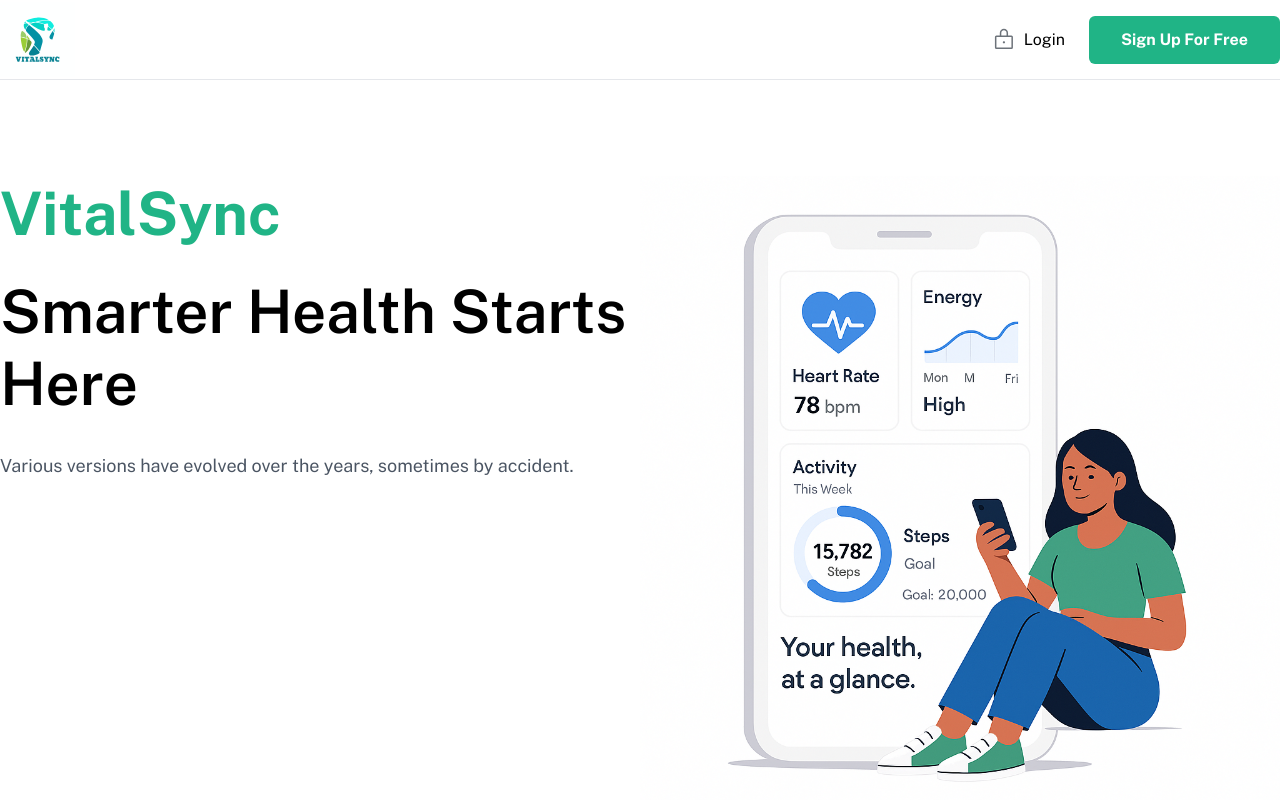
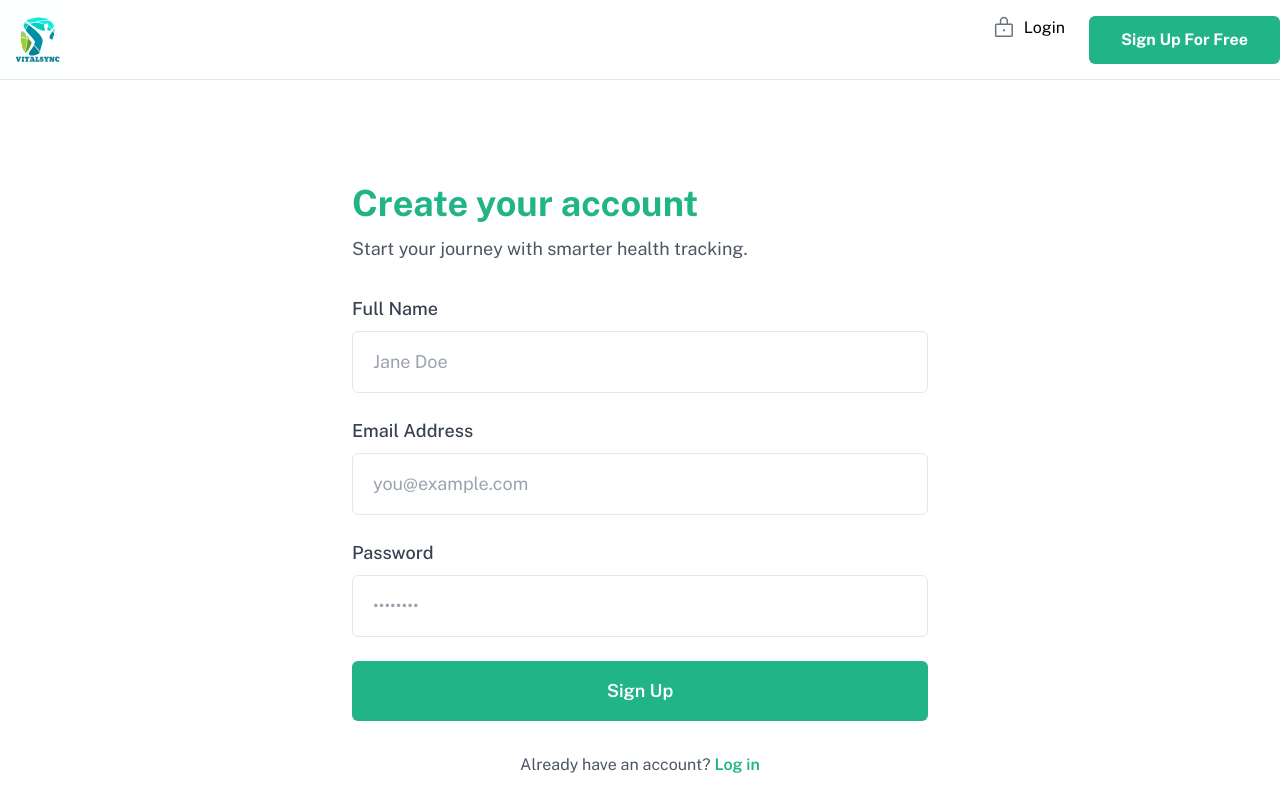
Before and after one commit to CPonce365/healthcare, a React (Vite) app: page /signup in a window 1280 px wide. Shown: the top 800 px of the page. Built offline with nearby package versions, Linux system fonts and the light colour scheme.

Commit message:
login and signup routes and pages with form

```diff
--- a/package.json
+++ b/package.json
@@ -12,6 +12,7 @@
     "react": "^18.2.0",
     "react-dom": "^18.2.0",
     "react-icons": "^4.7.1",
+    "react-router-dom": "^7.5.3",
     "react-slick": "^0.29.0",
     "slick-carousel": "^1.8.1"
   },
--- a/src/App.jsx
+++ b/src/App.jsx
@@ -1,17 +1,31 @@
 import React from 'react';
-import { Hero, Navbar,Companies, Feedback, Footer } from './components';
-import './App.css'
+import { BrowserRouter as Router, Routes, Route } from 'react-router-dom';
+import { Hero, Navbar, Companies, Feedback, Footer } from './components';
+import Login from './components/Login';
+import Signup from './components/Signup';
+import './App.css';
 
 const App = () => {
   return (
-    <div>
+    <Router>
       <Navbar />
-      <Hero />
-      <Companies/>
-      <Feedback />
-      <Footer />
-    </div>
-  )
-}
+      <Routes>
+        {/* Homepage Route */}
+        <Route path="/" element={
+          <>
+            <Hero />
+            <Companies />
+            <Feedback />
+            <Footer />
+          </>
+        } />
 
-export default App
+        {/* Login & Signup Routes */}
+        <Route path="/login" element={<Login />} />
+        <Route path="/signup" element={<Signup />} />
+      </Routes>
+    </Router>
+  );
+};
+
+export default App;
--- /dev/null
+++ b/src/components/Login.jsx
@@ -0,0 +1,47 @@
+import React from 'react';
+import { Link } from 'react-router-dom';
+
+const Login = () => {
+  return (
+    <div className="min-h-screen flex items-center justify-center bg-white px-4">
+      <div className="w-full max-w-xl">
+        <h1 className="text-4xl font-bold text-[#20B486] mb-3">Welcome back</h1>
+        <p className="text-lg text-gray-600 mb-8">Log in to access your health dashboard.</p>
+
+        <form className="space-y-6">
+          <div>
+            <label className="block text-lg font-medium text-gray-700">Email Address</label>
+            <input
+              type="email"
+              placeholder="you@example.com"
+              className="w-full mt-2 px-5 py-4 border text-lg rounded-md focus:outline-none focus:ring-2 focus:ring-[#20B486]"
+            />
+          </div>
+          <div>
+            <label className="block text-lg font-medium text-gray-700">Password</label>
+            <input
+              type="password"
+              placeholder="••••••••"
+              className="w-full mt-2 px-5 py-4 border text-lg rounded-md focus:outline-none focus:ring-2 focus:ring-[#20B486]"
+            />
+          </div>
+          <button
+            type="submit"
+            className="w-full py-4 text-lg bg-[#20B486] text-white rounded-md font-semibold hover:bg-[#199d73] transition"
+          >
+            Log In
+          </button>
+        </form>
+
+        <p className="text-md text-gray-600 mt-8 text-center">
+          Don’t have an account?{' '}
+          <Link to="/signup" className="text-[#20B486] font-semibold">
+            Sign up
+          </Link>
+        </p>
+      </div>
+    </div>
+  );
+};
+
+export default Login;
--- a/src/components/Navbar.jsx
+++ b/src/components/Navbar.jsx
@@ -1,56 +1,62 @@
 import React, { useState } from 'react';
-import {logo,lock, hamburgerMenu, close} from '../assets'
+import { Link } from 'react-router-dom';
+import { logo, lock, hamburgerMenu, close } from '../assets';
 
 const Navbar = () => {
-
-    const [toggle,setToggle]=useState(false)
-    const handleClick = ()=> setToggle(!toggle)
+  const [toggle, setToggle] = useState(false);
+  const handleClick = () => setToggle(!toggle);
 
   return (
     <div className='w-full h-[80px] bg-white border-b'>
       <div className='md:max-w-[1480px] max-w-[600px] m-auto w-full h-full flex justify-between items-center md:px-0 px-4'>
 
+        <Link to="/">
           <img src={logo} alt="Logo" className="h-[75px] w-auto" />
+        </Link>
 
+        <div className='hidden md:flex items-center'></div>
 
-            <div className='hidden md:flex items-center '>
-
+        {/* Desktop Links */}
+        <div className='hidden md:flex'>
+          <Link to="/login">
+            <button className='flex justify-between items-center bg-transparent px-6 gap-2'>
+              <img src={lock} alt="Lock Icon" />
+              Login
+            </button>
+          </Link>
+          <Link to="/signup">
+            <button className='px-8 py-3 rounded-md bg-[#20B486] text-white font-bold'>
+              Sign Up For Free
+            </button>
+          </Link>
         </div>
 
+        {/* Mobile Hamburger */}
+        <div className='md:hidden' onClick={handleClick}>
+          <img src={toggle ? close : hamburgerMenu} alt="Menu Toggle" />
+        </div>
+      </div>
 
-            <div className='hidden md:flex'>
-                <button className='flex justify-between items-center  bg-transparent  px-6 gap-2'>
-                    <img src={lock} />
+      {/* Mobile Dropdown */}
+      <div className={toggle ? 'absolute z-10 p-4 bg-white w-full px-8 md:hidden border-b' : 'hidden'}>
+        <ul>
+          <div className='flex flex-col my-4 gap-4'>
+            <Link to="/login">
+              <button className='border border-[#20B486] flex justify-center items-center bg-transparent px-6 gap-2 py-4'>
+                <img src={lock} alt="Lock Icon" />
                 Login
               </button>
-                <button className='px-8 py-3 rounded-md bg-[#20B486] text-white font-bold'>Sign Up For Free</button>
-            </div>
-
-            <div className='md:hidden'  onClick={handleClick}>
-                    <img src={toggle?close:hamburgerMenu} />
-            </div>
-
-
-
-
-        </div>
-
-        <div className={toggle?'absolute z-10 p-4  bg-white w-full px-8 md:hidden border-b':'hidden'}>
-            <ul>
-
-                    <div className='flex flex-col my-4 gap-4'>
-                        <button className='border border-[20B486] flex justify-center items-center  bg-transparent  px-6 gap-2 py-4'>
-                         <img src={lock} />
-                         Login
+            </Link>
+            <Link to="/signup">
+              <button className='px-8 py-5 rounded-md bg-[#20B486] text-white font-bold'>
+                Sign Up For Free
               </button>
-                        <button className='px-8 py-5 rounded-md bg-[#20B486] text-white font-bold'>Sign Up For Free</button>
+            </Link>
           </div>
         </ul>
       </div>
+    </div>
+  );
+};
 
-
-    </div>
-  )
-}
-
-export default Navbar
+export default Navbar;
--- /dev/null
+++ b/src/components/Signup.jsx
@@ -0,0 +1,55 @@
+import React from 'react';
+import { Link } from 'react-router-dom';
+
+const Signup = () => {
+  return (
+    <div className="min-h-screen flex items-center justify-center bg-white px-4">
+      <div className="w-full max-w-xl">
+        <h1 className="text-4xl font-bold text-[#20B486] mb-3">Create your account</h1>
+        <p className="text-lg text-gray-600 mb-8">Start your journey with smarter health tracking.</p>
+
+        <form className="space-y-6">
+          <div>
+            <label className="block text-lg font-medium text-gray-700">Full Name</label>
+            <input
+              type="text"
+              placeholder="Jane Doe"
+              className="w-full mt-2 px-5 py-4 border text-lg rounded-md focus:outline-none focus:ring-2 focus:ring-[#20B486]"
+            />
+          </div>
+          <div>
+            <label className="block text-lg font-medium text-gray-700">Email Address</label>
+            <input
+              type="email"
+              placeholder="you@example.com"
+              className="w-full mt-2 px-5 py-4 border text-lg rounded-md focus:outline-none focus:ring-2 focus:ring-[#20B486]"
+            />
+          </div>
+          <div>
+            <label className="block text-lg font-medium text-gray-700">Password</label>
+            <input
+              type="password"
+              placeholder="••••••••"
+              className="w-full mt-2 px-5 py-4 border text-lg rounded-md focus:outline-none focus:ring-2 focus:ring-[#20B486]"
+            />
+          </div>
+          <button
+            type="submit"
+            className="w-full py-4 text-lg bg-[#20B486] text-white rounded-md font-semibold hover:bg-[#199d73] transition"
+          >
+            Sign Up
+          </button>
+        </form>
+
+        <p className="text-md text-gray-600 mt-8 text-center">
+          Already have an account?{' '}
+          <Link to="/login" className="text-[#20B486] font-semibold">
+            Log in
+          </Link>
+        </p>
+      </div>
+    </div>
+  );
+};
+
+export default Signup;
```
Also changed, not shown: 1 other file (tests, documents, lock files or other folders). Lines whose indentation alone changed are shown as unchanged.
